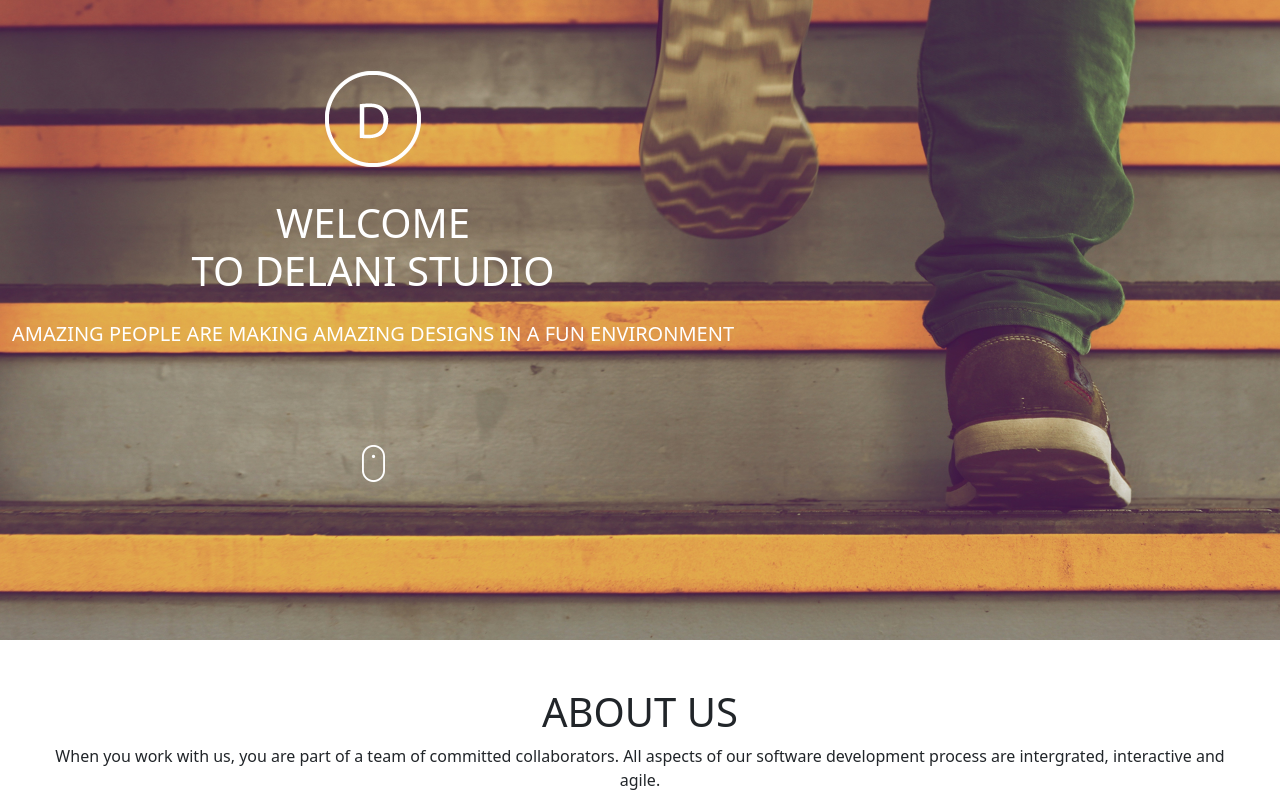
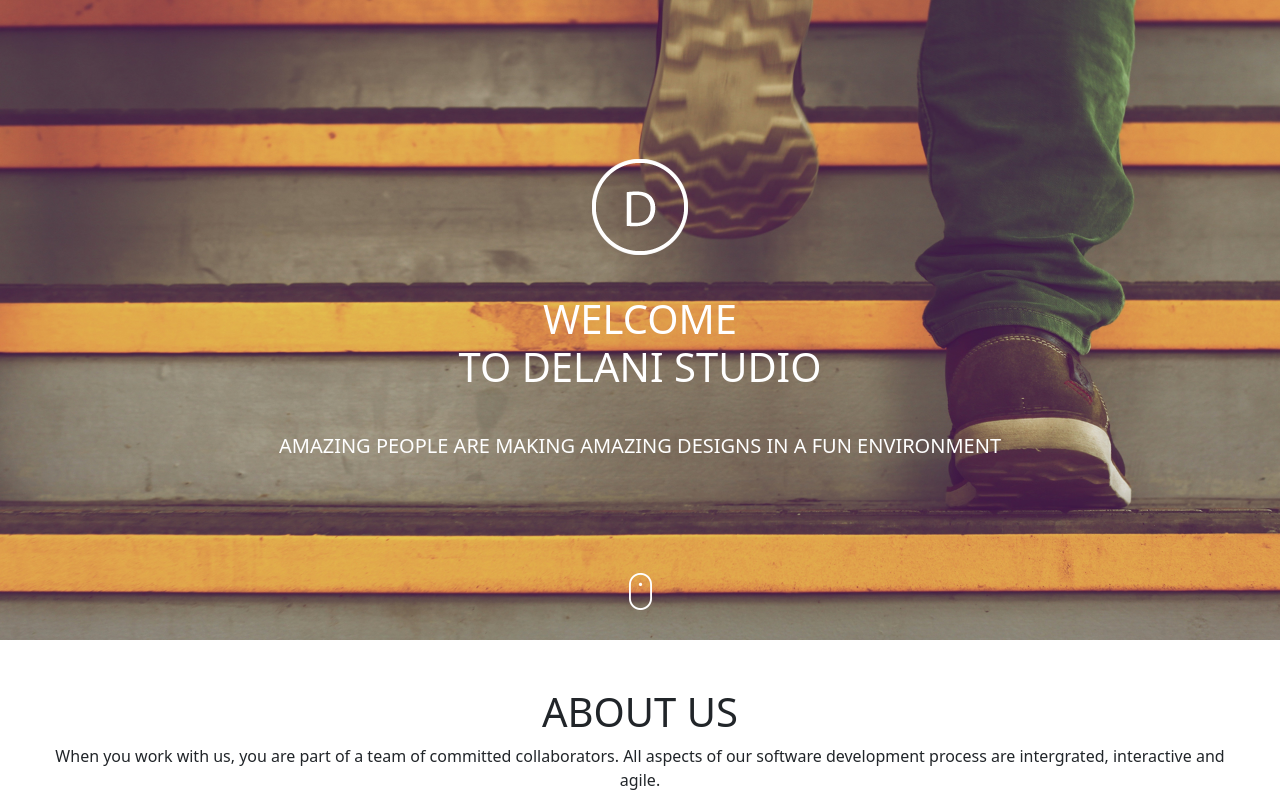
Before and after one commit to John-Njau/Delani-Studio, a plain HTML site: page index.html in a window 1280 px wide. Shown: the top 800 px of the page. Drawn offline with Linux system fonts and the light colour scheme.

Commit message:
style:centering the welcome div

```diff
--- a/css/style.css
+++ b/css/style.css
@@ -1,51 +1,64 @@
-body{
+body {
     margin: 0px;
     margin: 0px;
     box-sizing: border-box;
 }
 
-#designText{
+#designText {
     display: none;
 }
 
-#developmentText{
+#developmentText {
     display: none;
 }
 
-#projectMgtText{
+#projectMgtText {
     display: none;
 }
 
-::placeholder{
+::placeholder {
     /* border: 1px solid #fff; */
     color: #fff;
 }
 
-input, textarea{
+#delani {
+    display: grid;
+    /* justify-content: center; */
+    /* margin: auto!important; */
+    place-items: center;
+    padding-top: 5%;
+}
+
+input,
+textarea {
     border: 1px solid #fff;
     /* outline: none; */
 }
 
 
-#msg{
+#msg {
     height: 30vh;
 }
 
-@media only screen and (max-width:768px){
-    .row{
+@media only screen and (max-width:768px) {
+    .row {
         display: flex;
         /* align-items: center; */
         flex-direction: column;
     }
-    #whatWeDo{
+
+    #whatWeDo {
         display: flex;
         flex-direction: column;
     }
 }
 
 /* What we do section for screens more than 768px */
-@media only screen and (min-width:768px){
-    #design, #projectMgt, #development{
+@media only screen and (min-width:768px) {
+
+    #design,
+    #projectMgt,
+    #development {
         width: 33.33%;
     }
 }
--- a/index.html
+++ b/index.html
@@ -12,7 +12,7 @@
   <body>
     <!-- welcome section -->
     <section
-      class="container-fluid text-white d-flex"
+      class="container-fluid text-white"
       style="
         background-image: url('./Assets/backgrounds/h_img.jpg');
         height: 80vh;
@@ -22,9 +22,15 @@
         position: relative;
       "
     >
-      <div class="text-center align-self-center">
-        <img class="img-fluid bg-image m-2" src="Assets/logo/logo.png" alt="" />
-        <h1 class="text-uppercase m-4">Welcome <br />To Delani studio</h1>
+      <div class="text-center" id="delani">
+        <img
+          class="img-fluid bg-image mt-5 pt-5 text-center"
+          src="Assets/logo/logo.png"
+          alt=""
+        />
+        <h1 class="text-uppercase m-4 text-center p-3">
+          Welcome <br />To Delani studio
+        </h1>
         <p class="lead text-uppercase">
           Amazing People are Making Amazing Designs in a fun Environment
         </p>
@@ -86,7 +92,7 @@
     <!-- What we do section -->
     <!-- flex -->
     <section class="container text-center">
-      <h2 class="text-uppercase text-center m-3 fs-1">What We Do</h2>
+      <h2 class="text-uppercase m-3 fs-1">What We Do</h2>
       <div
         class="d-flex flex-wrap flex-md-nowrap justify-content-around p-4"
         id="whatWeDo"
@@ -147,6 +153,7 @@
       <div class="row m-4 g-4">
         <div class="col col-md-3">
           <img class="img-fluid" src="./Assets/portfolio/work1.jpg" alt="" />
+          <div class="overlay">My name is John</div>
         </div>
         <div class="col col-md-3">
           <img class="img-fluid" src="./Assets/portfolio/work2.jpg" alt="" />
```
